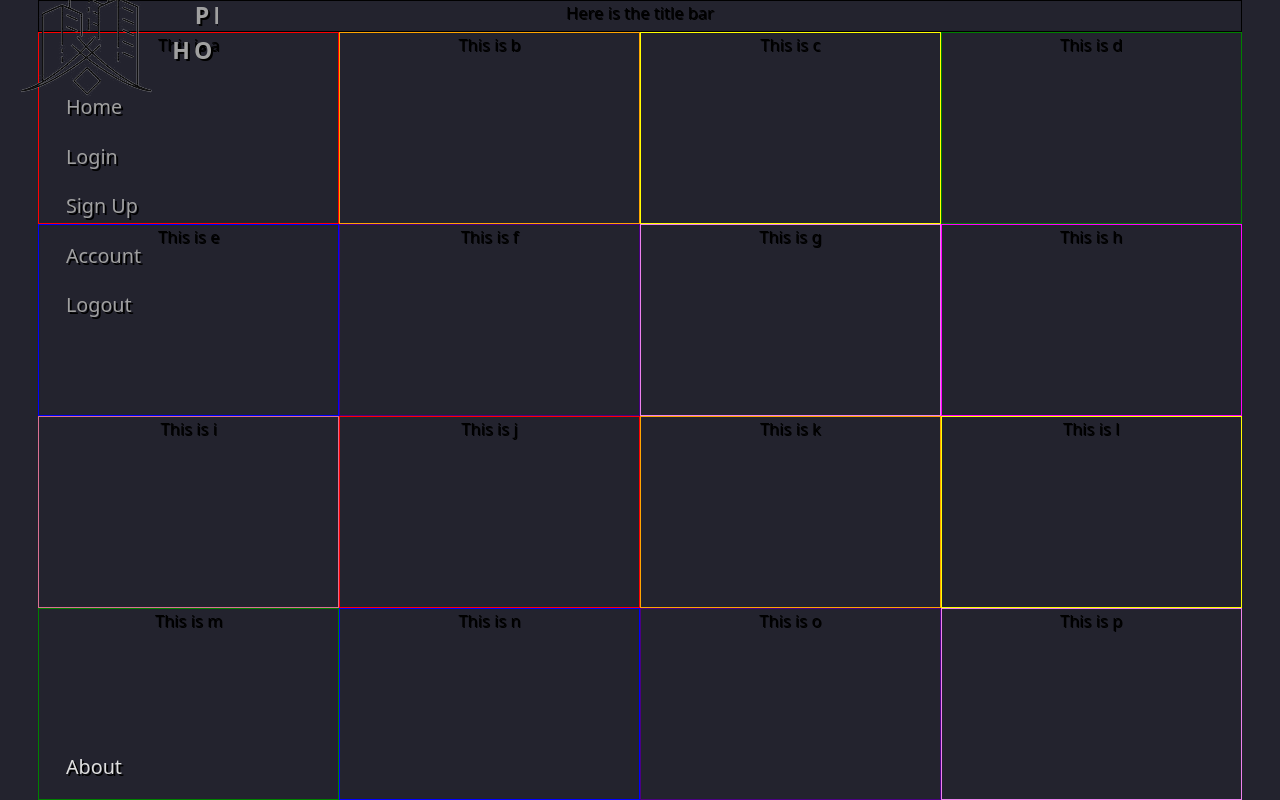
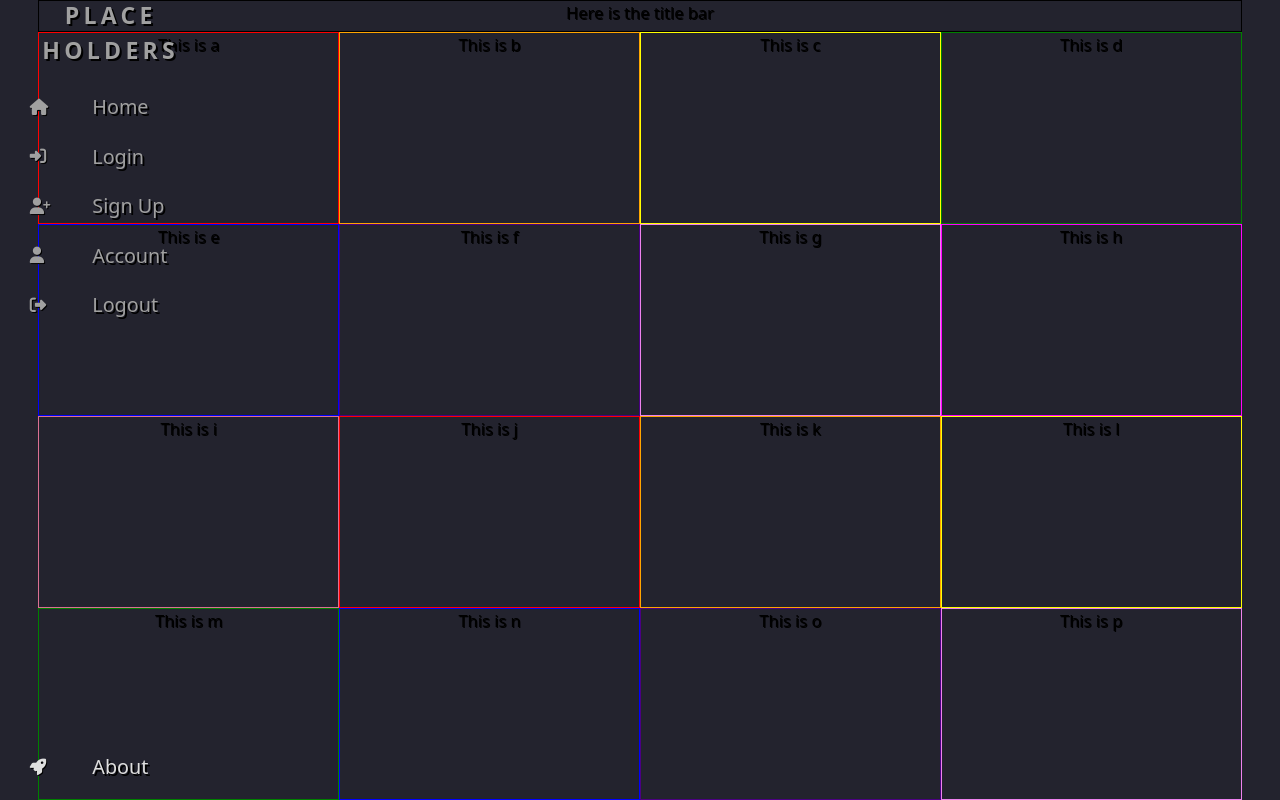
Before and after one commit to Kiriketsuki/placeholders, a Flask app: template website/templates/base.html in a window 1280 px wide. Run offline with Flask 2, Linux system fonts and the light colour scheme; the template is opened without the code that fills it, so the values that code supplies are empty; some libraries are stand-ins or nearby versions.

Commit message:
cleaned up side nav more

```diff
--- a/website/static/styles/base.css
+++ b/website/static/styles/base.css
@@ -188,7 +188,7 @@ main {
 
 .link-text {
     display: none;
-    /* margin-left: 0.5rem; */
+    margin-left: -1rem;
     text-shadow: 2px 2px black;
 }
 
@@ -230,11 +230,11 @@ main {
 .nav-link i {
     min-width: 3rem;
     font-size: 1rem;
-    margin: 0.5rem;
+    margin: 1.8rem;
 }
 
 .logo img {
-    font-size: 2rem;
+    font-size: 1.5rem;
     transform: rotate(0deg);
     transition: transform 450ms;
     margin: 0.79vw;
--- a/website/templates/base.html
+++ b/website/templates/base.html
@@ -10,6 +10,7 @@
 
     <!-- bootstrap css -->
     <link href="https://cdn.jsdelivr.net/npm/bootstrap@5.1.1/dist/css/bootstrap.min.css" rel="stylesheet" integrity="sha384-F3w7mX95PdgyTmZZMECAngseQB83DfGTowi0iMjiWaeVhAn4FJkqJByhZMI3AhiU" crossorigin="anonymous">
+    <link rel="stylesheet" href="https://cdn.jsdelivr.net/npm/bootstrap-icons@1.5.0/font/bootstrap-icons.css">
 
     <!-- google fonts -->
     <link rel="preconnect" href="https://fonts.gstatic.com">
@@ -46,7 +47,7 @@
             <li class = "logo">
                 <a href = "#" class = "nav-link">
                     <!-- <i class="fab fa-connectdevelop"></i> -->
-                    <img src = "{{ url_for('static',filename='styles/logo/logo.png') }}"/>
+                    <img src = "{{ url_for('static',filename='styles/logo/hdb_logo.svg') }}"/>
                     <span class = "link-text logo-text" id = "nav_title">
                         Place
                         holders
@@ -57,6 +58,7 @@
             <li class = "nav-item no_select">
                 <a href = "/" class = "nav-link">
                     <i class="fas fa-home"></i>
+
                     <span class = "link-text">
                         Home
                     </span>
@@ -185,6 +187,6 @@
         {% endblock %}
     </main>
 </body>
-
+<script src="https://kit.fontawesome.com/a2fab740ba.js" crossorigin="anonymous"></script>
 
 </html>
```
Also changed, not shown: website/static/styles/logo/hdb_logo.svg (added).
